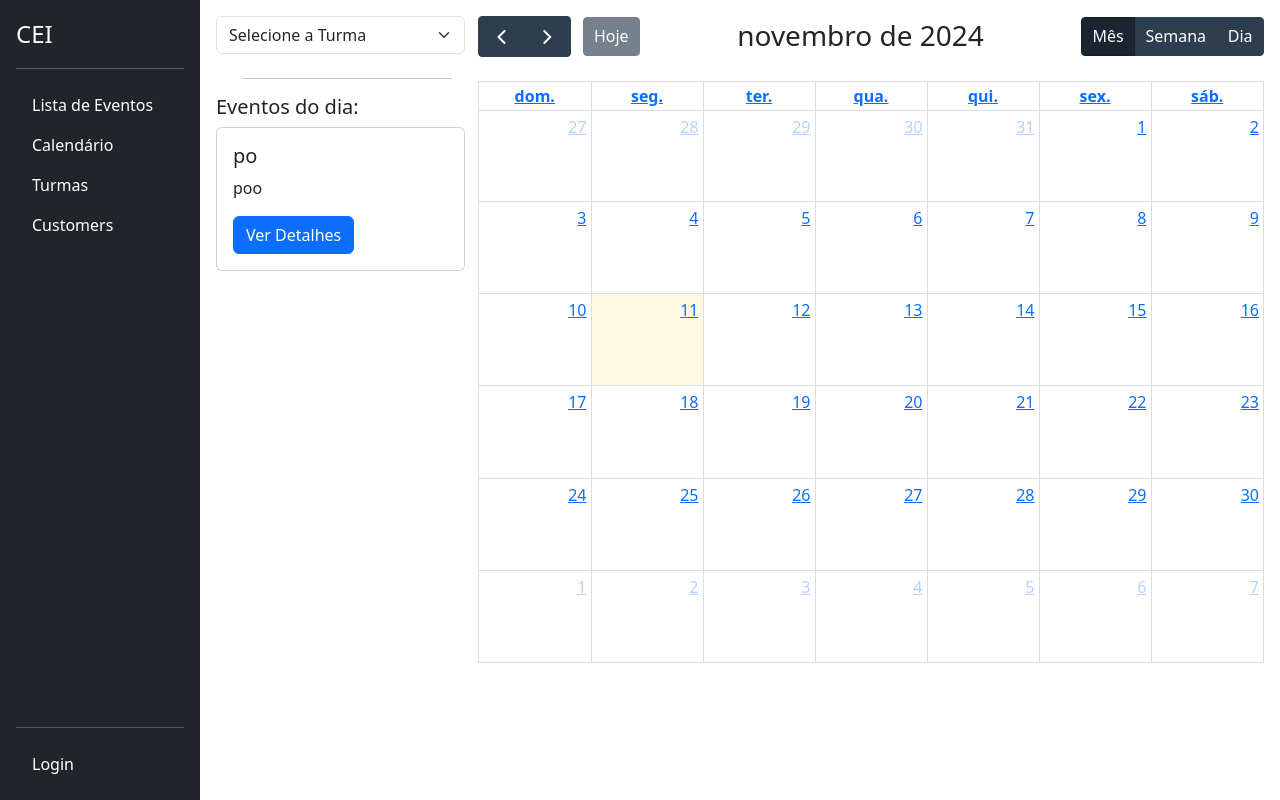
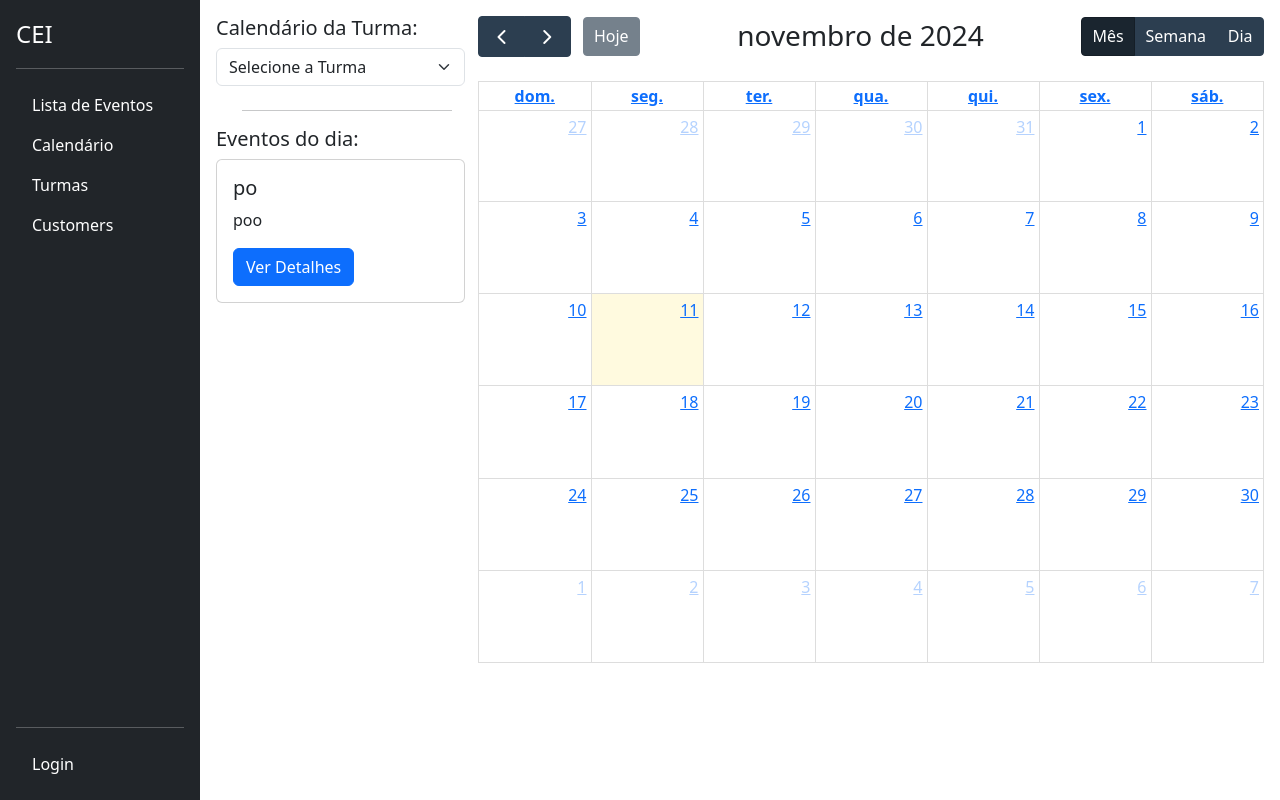
Before and after one commit to andre7zl/calendar-list, a Django app: page /calendar/ in a window 1280 px wide. Run offline with Django 3.2, Linux system fonts and the light colour scheme; data comes from the database, SQL or seed files in the repository; data that the repository does not hold is empty; some libraries are stand-ins or nearby versions.

Commit message:
ajustando filtros calendar

```diff
--- a/tasks/templates/tasks/calendar.html
+++ b/tasks/templates/tasks/calendar.html
@@ -17,6 +17,7 @@
 
 <div id="calendar-container">
     <div class="col-md-3">
+        <h5>Calendário da Turma:</h5>
         <select id="turma-select" class="form-select" aria-label="Selecionar Turma" style="width: 95%;">
             <option value="" selected>Selecione a Turma</option>
             {% for turma in turmas %}
```
